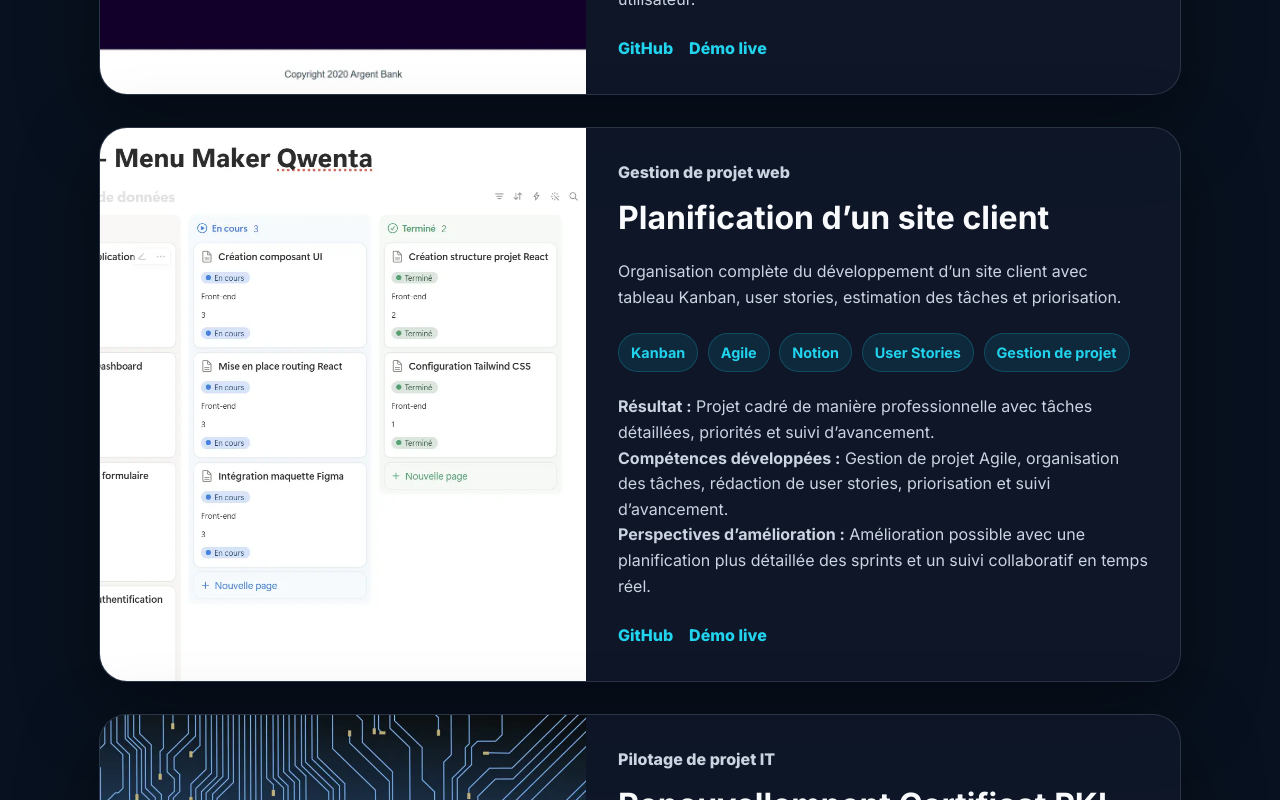
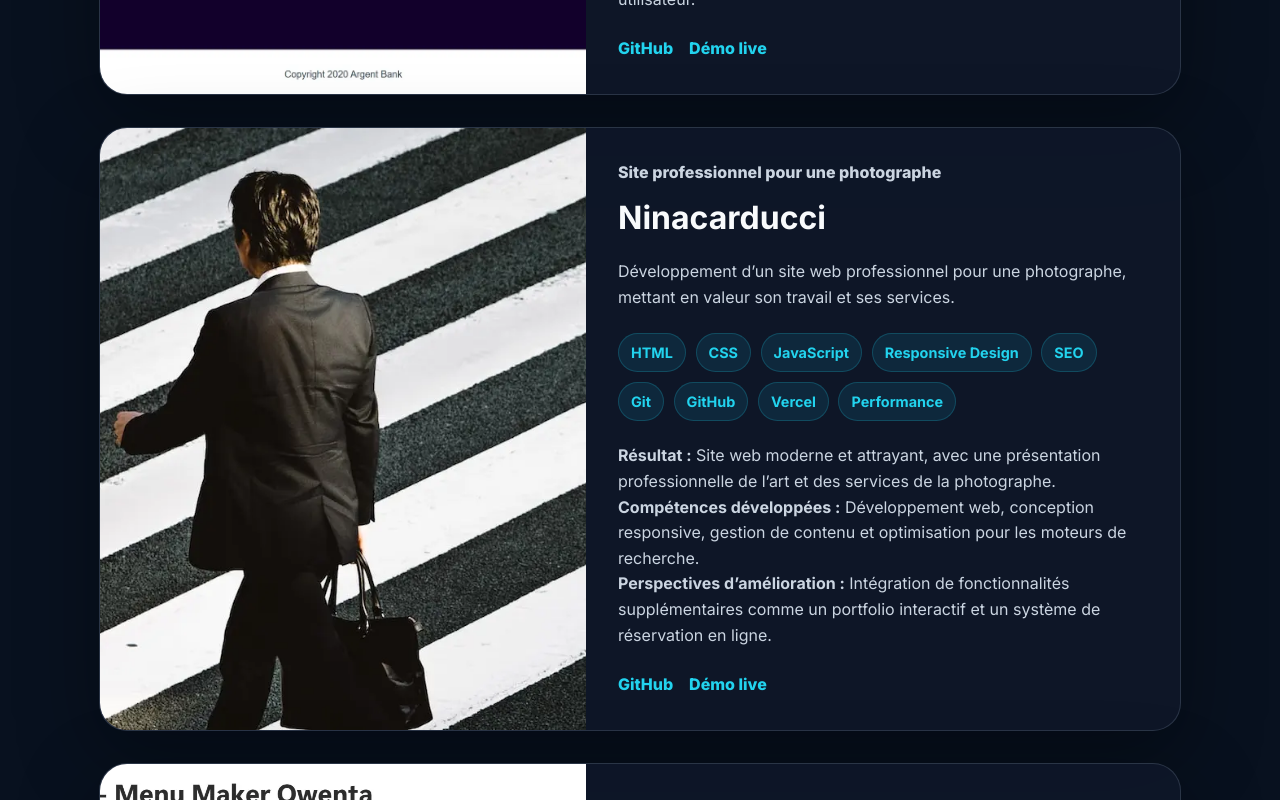
Before and after one commit to Fares570/portfolio-fares, a React (Vite) app: page / in a window 1280 px wide. Shown: the part 4240-5040 px from the top of the page. Built offline with nearby package versions, Linux system fonts and the light colour scheme.

Commit message:
Mise à jour Nina Carducci

```diff
--- a/src/components/Projects.jsx
+++ b/src/components/Projects.jsx
@@ -2,6 +2,7 @@
 import kanbanImage from "../assets/kanban.webp";
 import pkiImage from "../assets/pki.webp";
 import vulnImage from "../assets/vuln.webp";
+import ninacarducciImage from "../assets/ninacarducci.webp";
 
 const projects = [
   {
@@ -15,6 +16,18 @@
     improvements: "Ajout d’une authentification renforcée, optimisation des performances et amélioration de l’expérience utilisateur.",
     github: "https://github.com/Fares570/ArgentBank.git",
     demo: "https://argent-bank-76wqrdhe1-fares89.vercel.app/"
+  },
+  {
+    title: "Ninacarducci",
+    subtitle: "Site professionnel pour une photographe",
+    image: ninacarducciImage,
+    description: "Développement d’un site web professionnel pour une photographe, mettant en valeur son travail et ses services.",
+    stack: ["HTML", "CSS", "JavaScript", "Responsive Design", "SEO", "Git", "GitHub", "Vercel", "Performance"],
+    skills: "Développement web, conception responsive, gestion de contenu et optimisation pour les moteurs de recherche.",
+    result: "Site web moderne et attrayant, avec une présentation professionnelle de l’art et des services de la photographe.",
+    improvements: "Intégration de fonctionnalités supplémentaires comme un portfolio interactif et un système de réservation en ligne.",
+    github: "https://github.com/Fares570/Ninacarducci.git",
+    demo: "https://ninacarducci-github-io-flax.vercel.app/"
   },
   {
     title: "Planification d’un site client",
```
